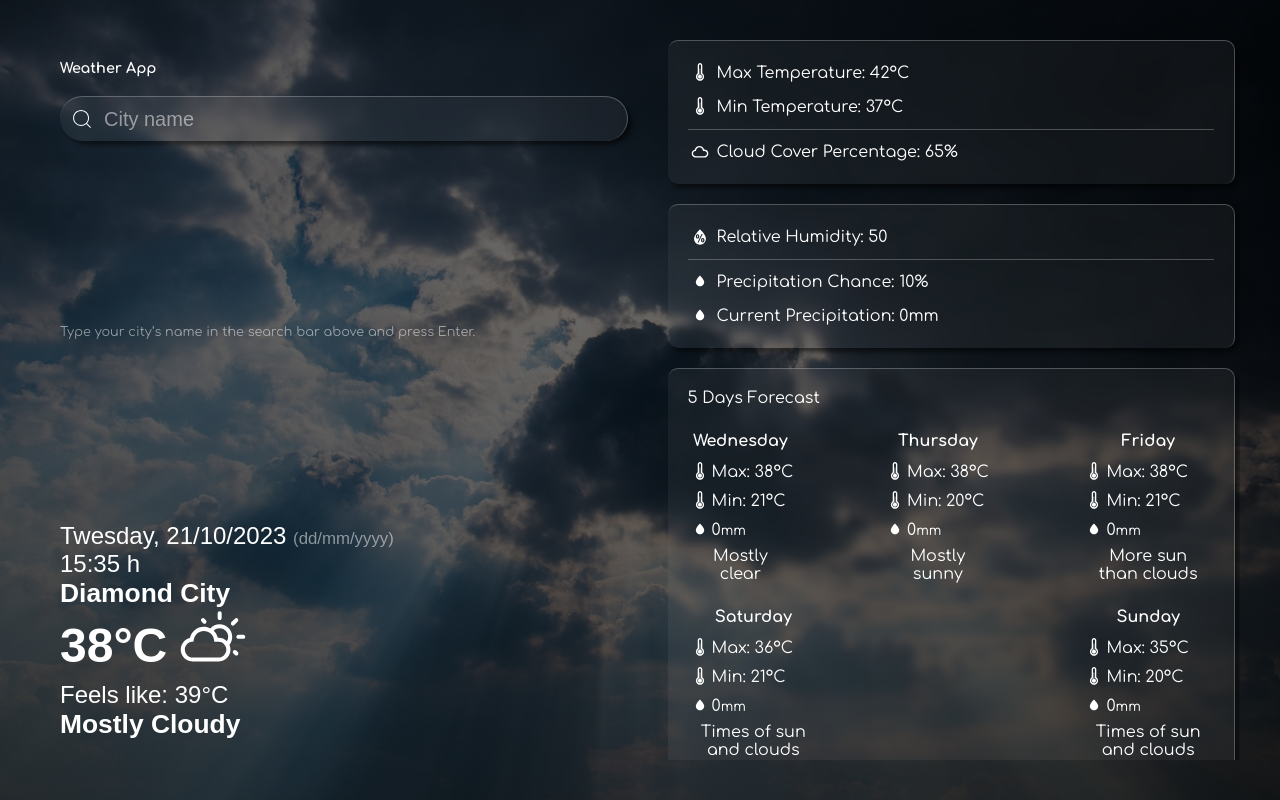
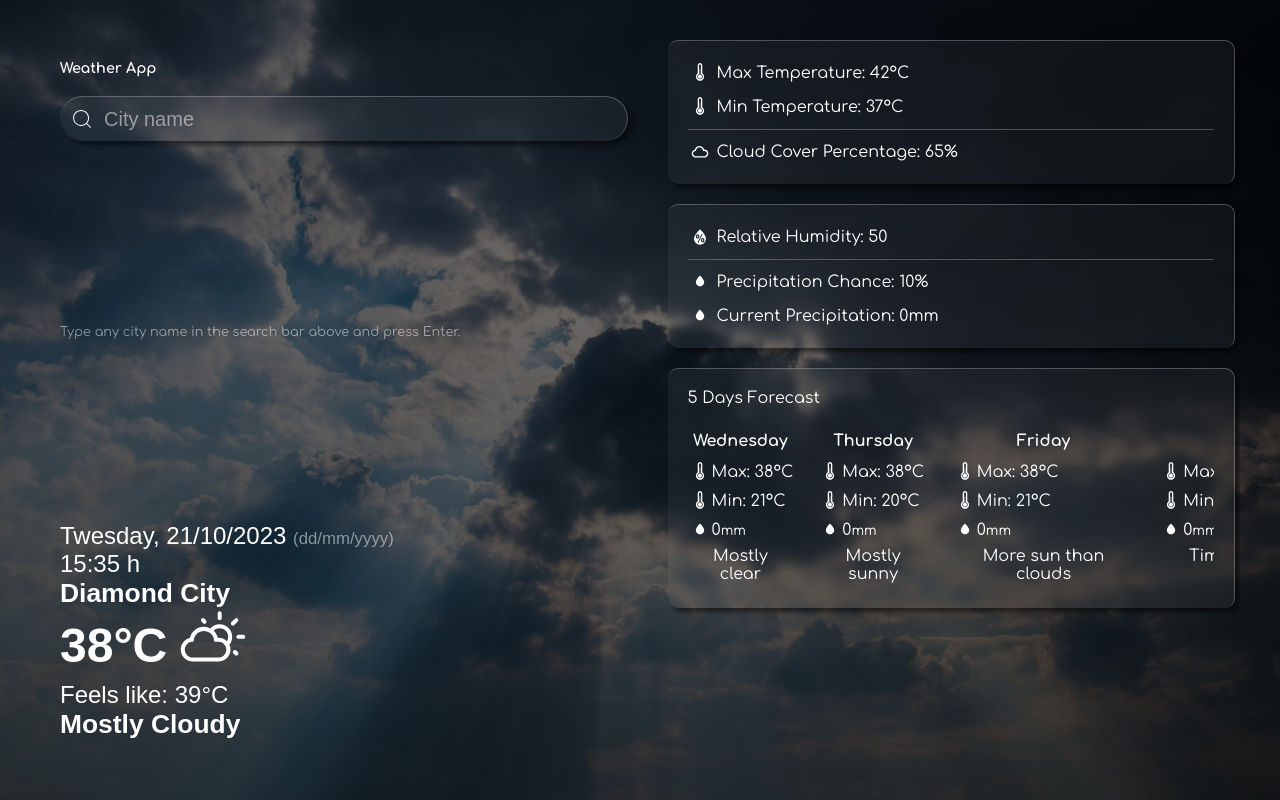
Before and after one commit to GustLSant/weather-app, a React (Vite) app: page / in a window 1280 px wide. Built offline with nearby package versions, Linux system fonts and the light colour scheme; a web font is replaced by a local one.

Commit message:
scroll horizontal aplicado no forecast-container

```diff
--- a/src/components/ForecastCard/ForecastCard.css
+++ b/src/components/ForecastCard/ForecastCard.css
@@ -2,7 +2,7 @@
     display: flex;
     flex-direction: column;
     gap: 5px;
-    max-width: 25%;
+    min-width: fit-content;
 }
 
 .forecast-card div{
--- a/src/components/MainPanel/MainPanel.jsx
+++ b/src/components/MainPanel/MainPanel.jsx
@@ -2,15 +2,6 @@ import React from 'react'
 import { DataContext } from '../DataContext'
 import SearchBar from '../SearchBar/SearchBar'
 import './MainPanel.css'
-
-import {
-    WiDaySunny,          // ensolarado
-    WiDaySunnyOvercast,  // partly nublado
-    WiDayCloudy,         // mostly cloudy
-    WiCloudy,            // cloudy
-    WiDayShowers,        // rain
-    WiDayStormShowers,   // tempestade chovendo
-} from 'react-icons/wi'
 
 
 function MainPanel(){
@@ -24,7 +15,7 @@ function MainPanel(){
                 <SearchBar />
             </div>
 
-            <p className='help-text'>Type your city&lsquo;s name in the search bar above and press Enter.</p>
+            <p className='help-text'>Type any city name in the search bar above and press Enter.</p>
 
             <div className='main-panel__div-infos'>
                 <p>{data.dayOfWeek}, {data.date} <small>(dd/mm/yyyy)</small></p>
--- a/src/components/SidePanel/SidePanel.css
+++ b/src/components/SidePanel/SidePanel.css
@@ -33,6 +33,6 @@
     display: flex;
     gap: 25px;
     justify-content: space-between;
-    flex-wrap: wrap;
     overflow-x: auto;
+    padding-bottom: 5px;
 }
```
